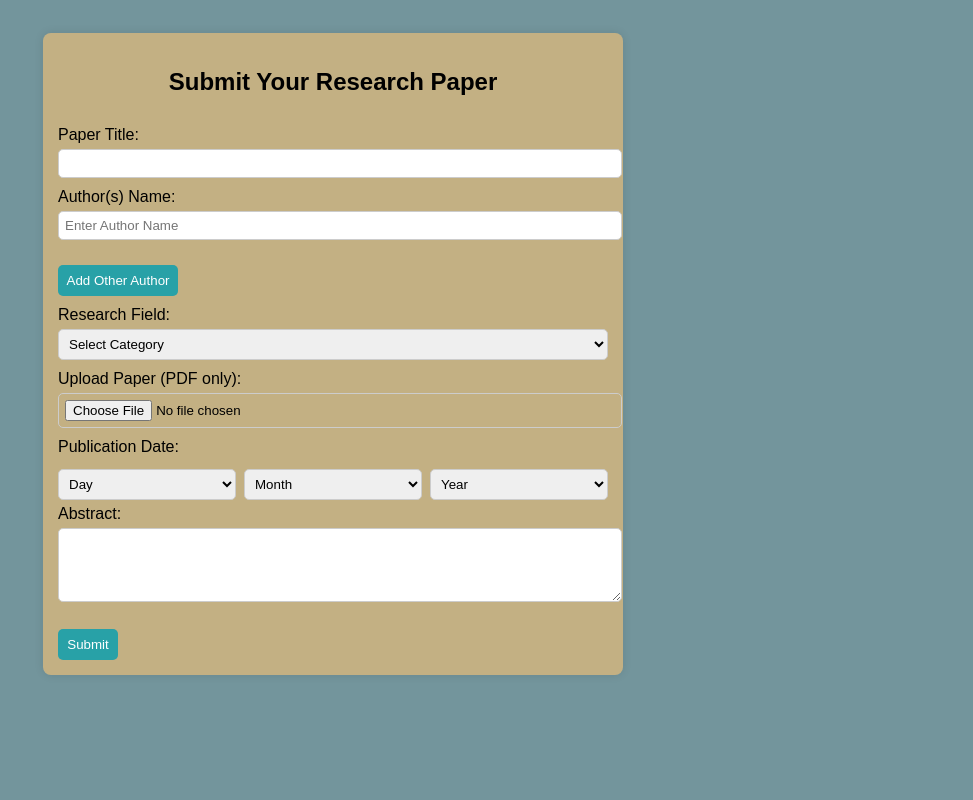
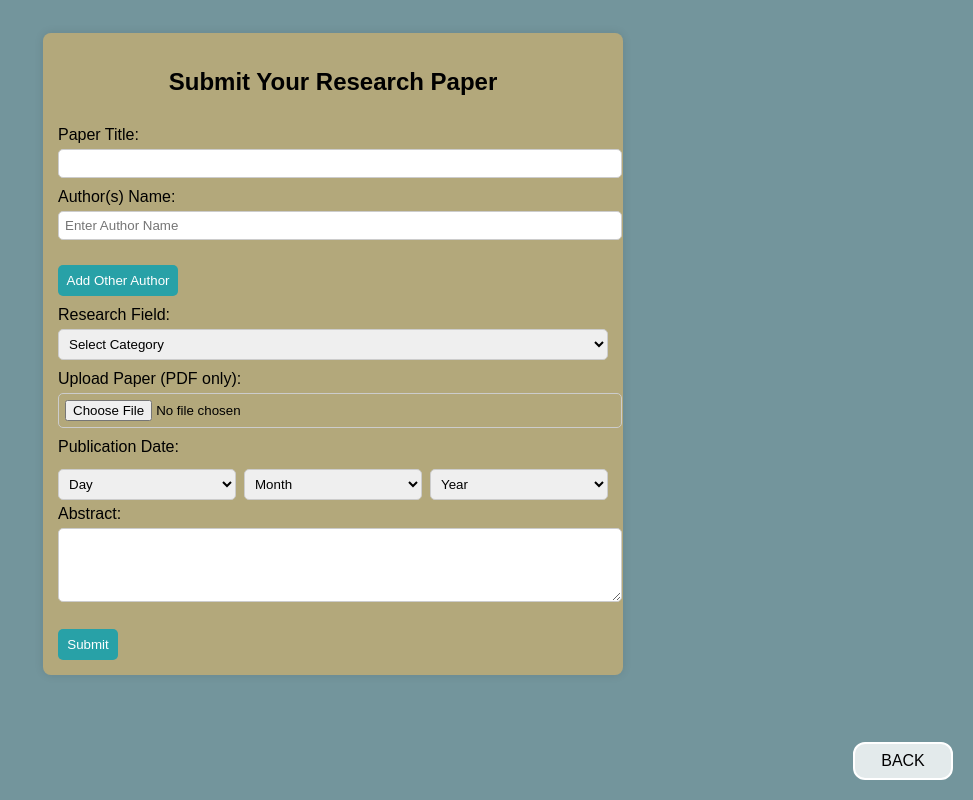
Before and after one commit to Shefa21/RPMS, a PHP site: page /upload.html in a window 1280 px wide. Shown: the whole page, without its empty margins (307-1280 px from the left). Run offline with PHP 8.4, Linux system fonts and the light colour scheme.

Commit message:
Add files via upload

```diff
--- a/management.html
+++ b/management.html
@@ -13,5 +13,6 @@
         <li>View Paper</li>
         <li>Delete Paper</li>
     </ul>
+    <button id="back"><a href="">Back To Dashboard</a></button>
 </body>
 </html>
--- a/up.css
+++ b/up.css
@@ -14,7 +14,7 @@ body {
 
 }
 .container {
-    background: rgba(207, 181, 128, 0.884);
+    background: rgba(216, 179, 105, 0.641);
     padding: 15px;
     border-radius: 8px;
     box-shadow: 0 0 10px rgba(0, 0, 0, 0.1);
@@ -93,6 +93,35 @@ button:hover {
 {
     width:120px;
 }
+#back {
+    background-color: rgba(255, 255, 255, 0.8);
+    text-align: center;
+    color: aliceblue;
+    border: 2px solid #ffffff;
+    border-radius: 12px;
+    font-size: 16px;
+    font-family: 'Arial', sans-serif;
+    text-transform: uppercase;
+    cursor: pointer;
+    transition: background-color 0.3s ease, transform 0.3s ease;
+    width: 100px;
+    position: fixed;
+    bottom: 20px;
+    right: 20px;
+}
+a{
+    text-decoration: none;
+    color: black;
+}
+#back:hover {
+    background-color: rgba(255, 255, 255, 1);
+    transform: scale(1.05);
+}
+
+#back:focus {
+    outline: none;
+    box-shadow: 0 0 10px rgba(255, 255, 255, 0.8);
+}
 @media screen and (max-width: 480px) {
     .container {
         width: 100%;
--- a/upload.html
+++ b/upload.html
@@ -42,7 +42,7 @@
 <div id="dateFields">
     <select name="day" id="day" required>
         <option value="">Day</option>
-        <!-- Populate days dynamically using JavaScript -->
+
     </select>
 
     <select name="month" id="month" required>
@@ -76,7 +76,7 @@
                 <button type="submit">Submit</button>
             </form>
         </div>
-
+        <button id="back"><a href="">Back</a></button>
         <script src="script.js"></script>
 
 </body>
--- a/versionControl.html
+++ b/versionControl.html
@@ -25,5 +25,6 @@
 <div id="history">
     <h1 id="hish1" ><a href="">Paper History</a></h1>
 </div>
+<button id="back"><a href="">Back To Dashboard</a></button>
 </body>
 </html>
```
Also changed, not shown: management.CSS (+47 -2 lines), versionControl.CSS (+47 -4 lines).
